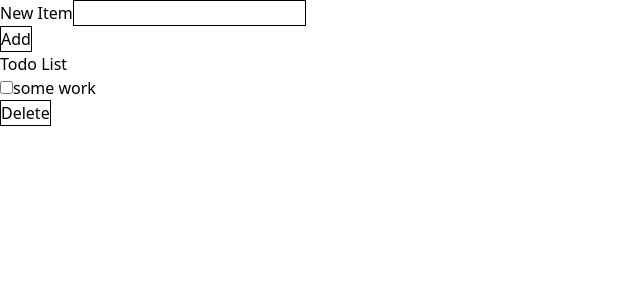
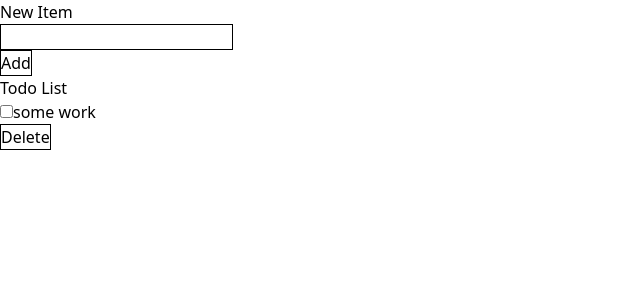
Before and after one commit to hadi-mollataheri/todo-list-app, a React (Create React App) app: page / in a window 1280 px wide. Shown: the top 300 px of the page, without its empty margins (0-640 px from the left). Built offline with nearby package versions, Linux system fonts and the light colour scheme.

Commit message:
Make Input.js a controlled component

```diff
--- a/src/App.js
+++ b/src/App.js
@@ -1,10 +1,12 @@
+import { useState } from 'react';
 import NewItems from './components/NewItem';
 import TodoList from './components/TodoList';
 
 function App() {
+  const [userInput, setUserInput] = useState('');
   return (
     <main className='App'>
-      <NewItems />
+      <NewItems userInput={userInput} setUserInput={setUserInput} />
       <TodoList />
     </main>
   );
--- a/src/components/Input.js
+++ b/src/components/Input.js
@@ -1,10 +1,18 @@
 import React from 'react';
 
-function Input() {
+function Input({ userInput, setUserInput }) {
+  const handleInputChange = ({ target }) => {
+    setUserInput(target.value);
+  };
   return (
     <div>
       <label for='user-input'>New Item</label>
-      <input id='user-input' className='border border-black'></input>
+      <input
+        id='user-input'
+        onChange={handleInputChange}
+        value={userInput}
+        className='border border-black block'
+      ></input>
     </div>
   );
 }
--- a/src/components/NewItem.js
+++ b/src/components/NewItem.js
@@ -2,10 +2,10 @@ import React from 'react';
 import Input from './Input';
 import AddButton from './AddButton';
 
-function NewItems() {
+function NewItems({ userInput, setUserInput }) {
   return (
     <div>
-      <Input />
+      <Input userInput={userInput} setUserInput={setUserInput} />
       <AddButton />
     </div>
   );
```
Also changed, not shown: src/components/DeleteButton.js (+6 -4 lines).
